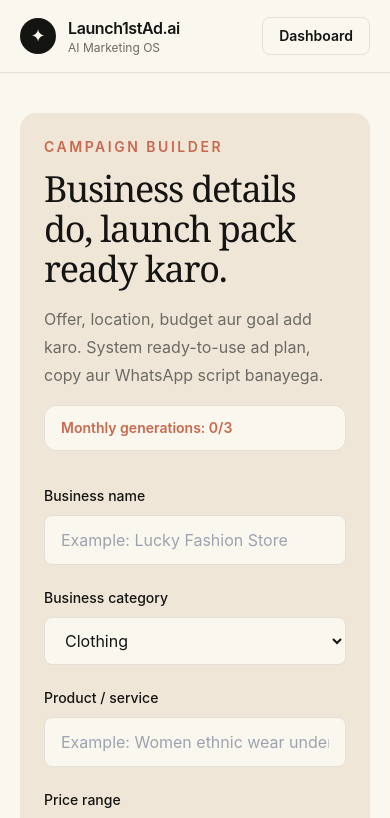
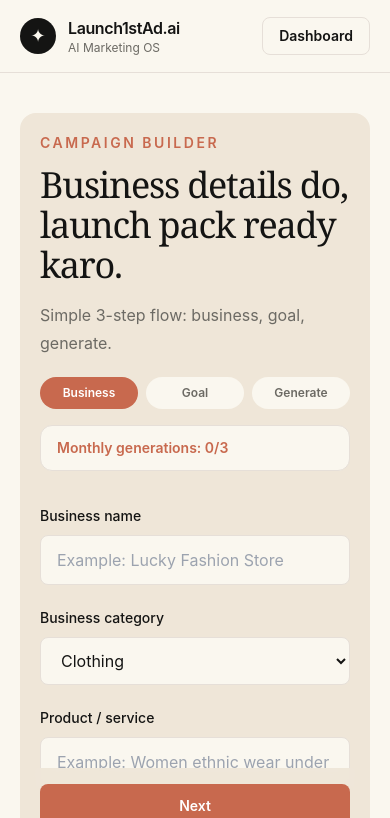
Before and after one commit to lkmeeena882437-dotcom/Launch1stAd.ai, a Next.js app: page /campaign in a window 390 px wide. Shown: the top 818 px of the page. Built offline with nearby package versions, Linux system fonts and the light colour scheme.

Commit message:
Convert campaign builder into mobile-first step wizard

```diff
--- a/components/campaign/CampaignForm.tsx
+++ b/components/campaign/CampaignForm.tsx
@@ -14,6 +14,7 @@ export function CampaignForm({ form, update, onSubmit }: {
 }) {
   const [used, setUsed] = useState(0);
   const [message, setMessage] = useState("");
+  const [step, setStep] = useState(1);
 
   useEffect(() => {
     setUsed(getUsedCampaigns());
@@ -32,16 +33,40 @@ export function CampaignForm({ form, update, onSubmit }: {
   }
 
   return (
-    <section className="rounded-2xl bg-card p-6 md:p-8">
+    <section className="rounded-2xl bg-card p-5 md:p-8">
       <p className="text-sm font-semibold uppercase tracking-[0.18em] text-coral">Campaign Builder</p>
       <h1 className="serif-display mt-3 text-4xl md:text-5xl">Business details do, launch pack ready karo.</h1>
-      <p className="mt-4 leading-7 text-muted">Offer, location, budget aur goal add karo. System ready-to-use ad plan, copy aur WhatsApp script banayega.</p>
+      <p className="mt-4 leading-7 text-muted">Simple 3-step flow: business, goal, generate.</p>
+      <div className="mt-5 grid grid-cols-3 gap-2 text-center text-xs font-semibold">
+        {["Business", "Goal", "Generate"].map((label, index) => (
+          <button key={label} type="button" onClick={() => setStep(index + 1)} className={step === index + 1 ? "rounded-full bg-coral px-3 py-2 text-white" : "rounded-full bg-canvas px-3 py-2 text-muted"}>{label}</button>
+        ))}
+      </div>
       <p className="mt-4 rounded-xl border border-hairline bg-canvas px-4 py-3 text-sm font-semibold text-coral">Monthly generations: {used}/3</p>
       <form onSubmit={submit} className="mt-8 space-y-5">
-        <BusinessFields form={form} update={update} />
-        <TargetFields form={form} update={update} />
+        {step === 1 && <BusinessFields form={form} update={update} />}
+        {step === 2 && <TargetFields form={form} update={update} />}
+        {step === 3 && (
+          <div className="rounded-2xl bg-canvas p-5">
+            <h2 className="text-xl font-semibold">Ready to generate</h2>
+            <p className="mt-2 text-sm leading-6 text-muted">Review details once. Report will include strategy, Meta plan, Google plan, copy, WhatsApp script and 7-day action plan.</p>
+            <div className="mt-4 grid gap-3 text-sm md:grid-cols-2">
+              <p><span className="font-semibold">Business:</span> {form.businessName || "Not added"}</p>
+              <p><span className="font-semibold">Offer:</span> {form.product || "Not added"}</p>
+              <p><span className="font-semibold">Goal:</span> {form.goal}</p>
+              <p><span className="font-semibold">Budget:</span> {form.budget}</p>
+            </div>
+          </div>
+        )}
         {message && <p className="text-sm font-semibold text-coral">{message}</p>}
-        <button className="w-full rounded-lg bg-coral px-5 py-3 text-sm font-semibold text-white hover:bg-coralDark">Generate Campaign Report</button>
+        <div className="sticky bottom-0 -mx-5 flex gap-3 bg-card/95 px-5 py-4 backdrop-blur md:static md:mx-0 md:bg-transparent md:px-0 md:py-0">
+          {step > 1 && <button type="button" onClick={() => setStep((current) => current - 1)} className="w-full rounded-lg border border-hairline px-5 py-3 text-sm font-semibold">Back</button>}
+          {step < 3 ? (
+            <button type="button" onClick={() => setStep((current) => current + 1)} className="w-full rounded-lg bg-coral px-5 py-3 text-sm font-semibold text-white hover:bg-coralDark">Next</button>
+          ) : (
+            <button className="w-full rounded-lg bg-coral px-5 py-3 text-sm font-semibold text-white hover:bg-coralDark">Generate Campaign Report</button>
+          )}
+        </div>
       </form>
     </section>
   );
```
